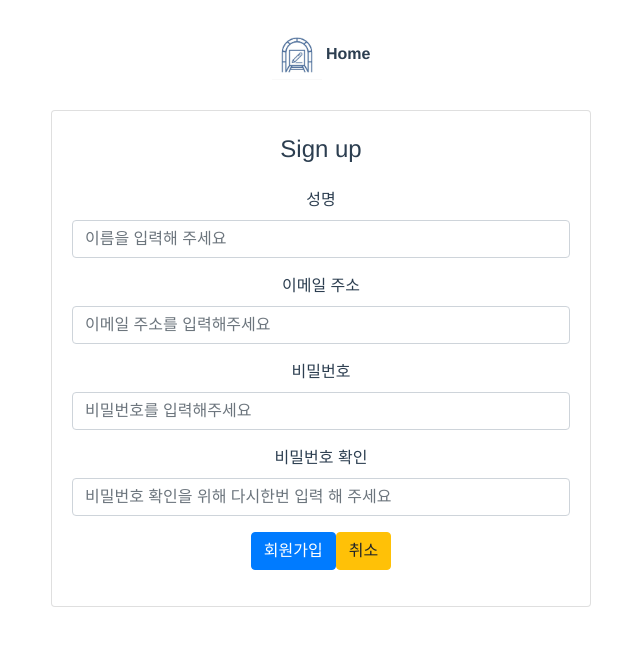
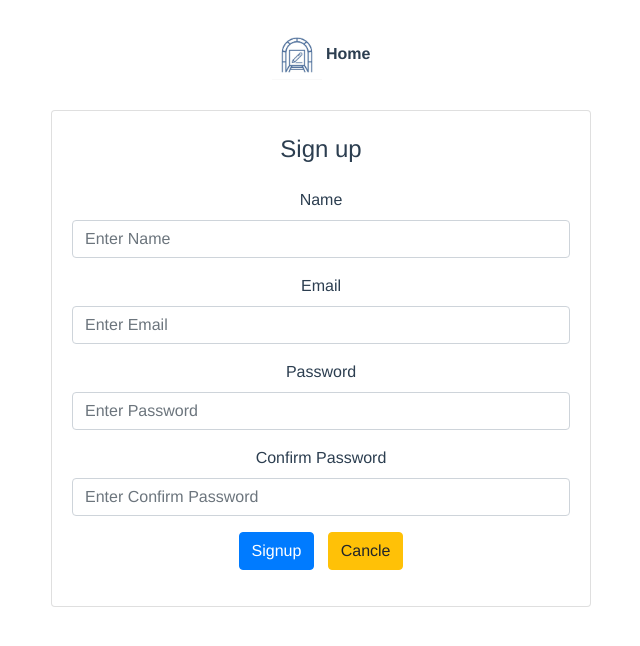
Before and after one commit to UnderTheChair/Tunnel-note, a Vue app in the folder front/: page /signup in a window 1280 px wide. Shown: the top 646 px of the page, without its empty margins (319-959 px from the left). Built offline with nearby package versions, Linux system fonts and the light colour scheme; what vue-session would draw is missing.

Commit message:
Change korean text to english in sing up form

```diff
--- a/front/src/components/SignupForm.vue
+++ b/front/src/components/SignupForm.vue
@@ -1,77 +1,73 @@
 <template>
   <div class="signupForm">
-    <div class="container">
-      <div class="row">
-        <div class="col-sm-6 col-md-offset-3" style="margin: 0 auto;">
     <div class="card">
       <article class="card-body">
         <h4 class="card-title mb-4 mt-1">Sign up</h4>
         <form role="form" id="signupForm">
           <div class="form-group">
-                  <label for="inputName">성명</label>
-                  <input type="text" class="form-control" id="inputName" name="name" placeholder="이름을 입력해 주세요" />
+            <label for="inputName">Name</label>
+            <input
+              type="text"
+              class="form-control"
+              id="inputName"
+              name="name"
+              placeholder="Enter Name"
+            />
           </div>
           <div class="form-group">
-                  <label for="InputEmail">이메일 주소</label>
+            <label for="InputEmail">Email</label>
             <input
               type="email"
               class="form-control"
               id="inputEmail"
               name="email"
-                    placeholder="이메일 주소를 입력해주세요"
+              placeholder="Enter Email"
             />
           </div>
           <div class="form-group">
-                  <label for="inputPassword">비밀번호</label>
+            <label for="inputPassword">Password</label>
             <input
               type="password"
               class="form-control"
               id="inputPassword"
               name="password"
-                    placeholder="비밀번호를 입력해주세요"
+              placeholder="Enter Password"
             />
           </div>
           <div class="form-group">
-                  <label for="inputPasswordCheck">비밀번호 확인</label>
+            <label for="inputPasswordCheck">Confirm Password</label>
             <input
               type="password"
               class="form-control"
               id="inputPasswordCheck"
               name="passwordCheck"
-                    placeholder="비밀번호 확인을 위해 다시한번 입력 해 주세요"
+              placeholder="Enter Confirm Password"
             />
           </div>
-
         </form>
         <div class="form-group text-center">
-                <button id="join-submit" class="btn btn-primary" v-on:click="reqJoin">
-                  회원가입
-                </button>
-                <button id="cancel-submit" class="btn btn-warning" v-on:click="$router.go(-1)">
-                  취소
-                </button>
+          <button id="join-submit" class="btn btn-primary" v-on:click="reqJoin">Signup</button>
+          &nbsp;
+          <button id="cancel-submit" class="btn btn-warning" v-on:click="$router.go(-1)">Cancle</button>
         </div>
       </article>
     </div>
   </div>
-      </div>
-    </div>
-  </div>
 </template>
 <script>
-import $ from 'jquery';
+import $ from "jquery";
 
 export default {
   name: "signupForm",
   data() {
     return {
       baseUrl: this.$store.getters.getBaseUrl
-    }
+    };
   },
   methods: {
     reqJoin: function() {
-      let url = this.baseUrl + '/users/signup';
-      let form = $('#signupForm')
+      let url = this.baseUrl + "/users/signup";
+      let form = $("#signupForm");
       let signupData = this.getFormData(form);
 
       if (this.evalSignupData(signupData) == false) {
@@ -79,24 +75,24 @@ export default {
         return;
       }
 
-      this.$http.post(url, signupData).then((res) => {
+      this.$http.post(url, signupData).then(res => {
         let data = res.data;
         if (data.data == "ok") {
-          this.$store.commit('setPreSignup', true);
-          this.$router.push('/login');
-        }else {
+          this.$store.commit("setPreSignup", true);
+          this.$router.push("/login");
+        } else {
           if (data.code === 11000) {
             this.noticeToastMsg("Email duplication");
           }
         }
-      })
+      });
     },
     getFormData: function(form) {
       var unindexed_array = form.serializeArray();
       var indexed_array = {};
 
       $.map(unindexed_array, item => {
-          indexed_array[item['name']] = item['value'];
+        indexed_array[item["name"]] = item["value"];
       });
 
       return indexed_array;
--- a/front/src/views/Signup.vue
+++ b/front/src/views/Signup.vue
@@ -1,11 +1,17 @@
 <template>
   <div clss="signup">
-    <SignupForm/>
+    <div class="container">
+      <div class="row">
+        <div class="col-sm-6 col-md-offset-3" style="margin: 0 auto;">
+          <SignupForm />
+        </div>
+      </div>
+    </div>
   </div>
 </template>
 
 <script>
-import SignupForm from '@/components/SignupForm.vue'
+import SignupForm from "@/components/SignupForm.vue";
 export default {
   name: "signup",
   components: {
```
Lines whose indentation alone changed are shown as unchanged.
